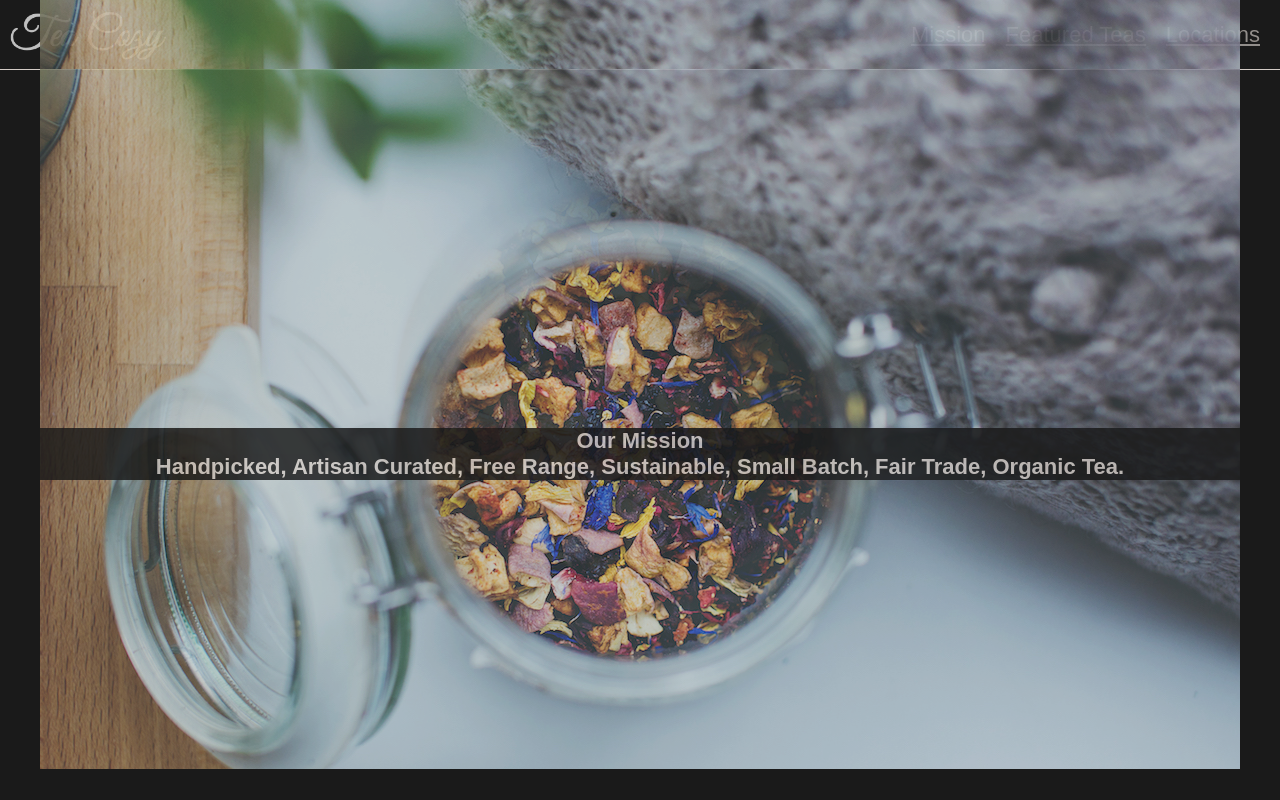
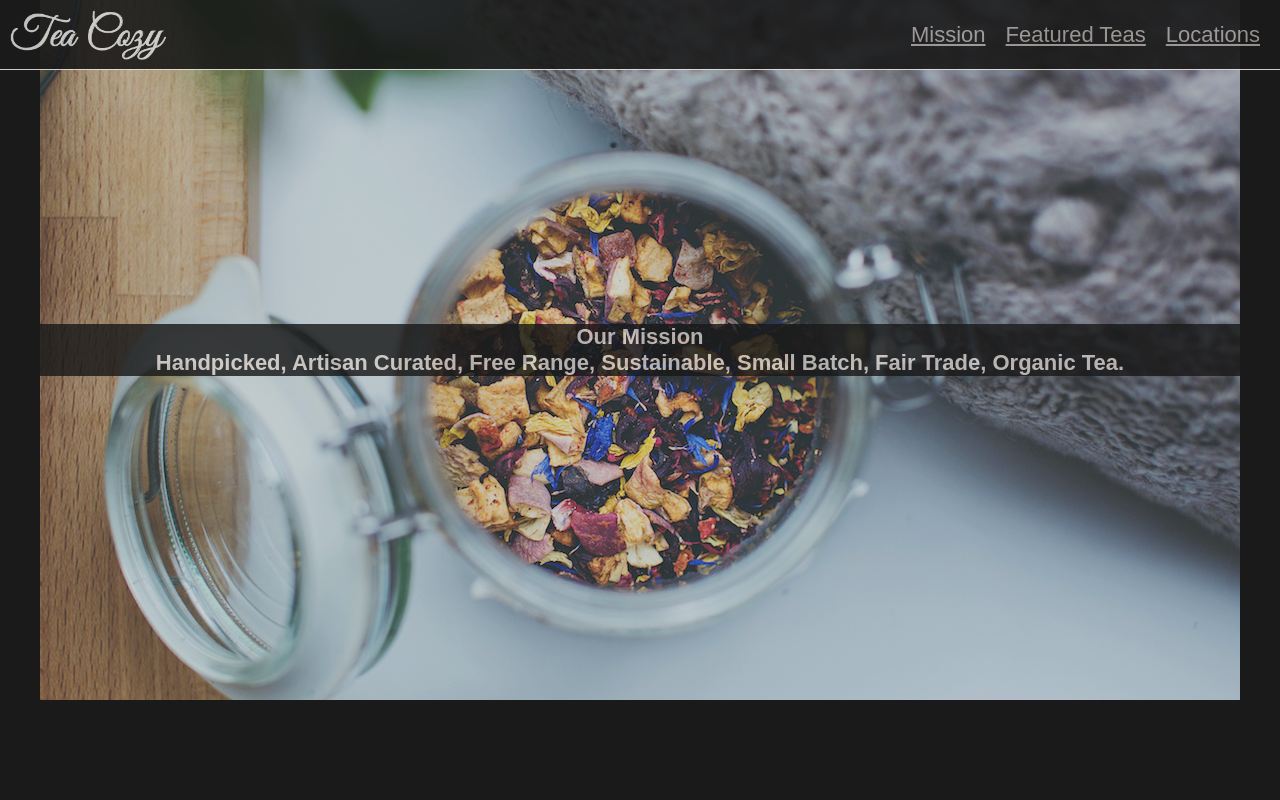
Before and after one commit to GalacticSkywolf/Tea-Cozy, a plain HTML site: page index.html in a window 1280 px wide. Drawn offline with Linux system fonts and the light colour scheme.

Commit message:
Updated .Mission css code

```diff
--- a/Stylesheet.css
+++ b/Stylesheet.css
@@ -17,6 +17,7 @@ header {
     border-bottom: 1px solid seashell;
     align-items: center;
     justify-content: space-between;
+    z-index: 3;
 }
 
 .Logo {
@@ -55,7 +56,6 @@ a:active {
 /*Mission section */
 .Mission {
     background-image: url(./Resources/img-mission-background.jpg);
-    padding-top: 69px;
     margin-left: auto;
     margin-right: auto;
     height: 700px;
```
